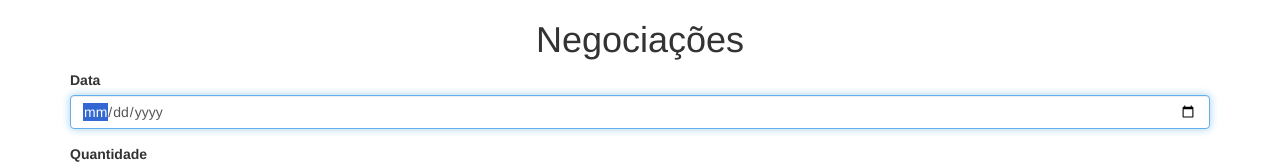
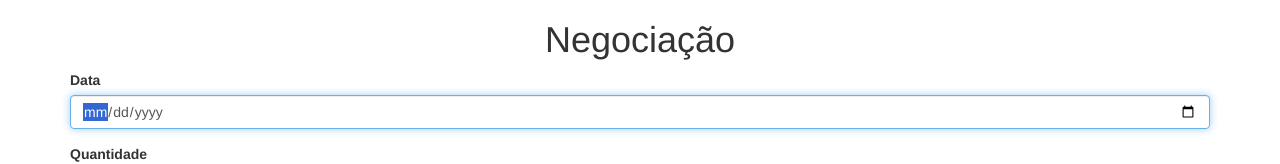
Before and after one commit to engDaniloOS/AluraTypeScript, a website: page app/index.html in a window 1280 px wide. Shown: the top 164 px of the page. Drawn offline with Linux system fonts and the light colour scheme.

```diff
--- a/app/index.html
+++ b/app/index.html
@@ -9,7 +9,7 @@
 
 <body class="container">
 
-    <h1 class="text-center">Negociações</h1>
+    <h1 class="text-center">Negociação</h1>
 
     <div id="mensagemView"></div>
 
```
